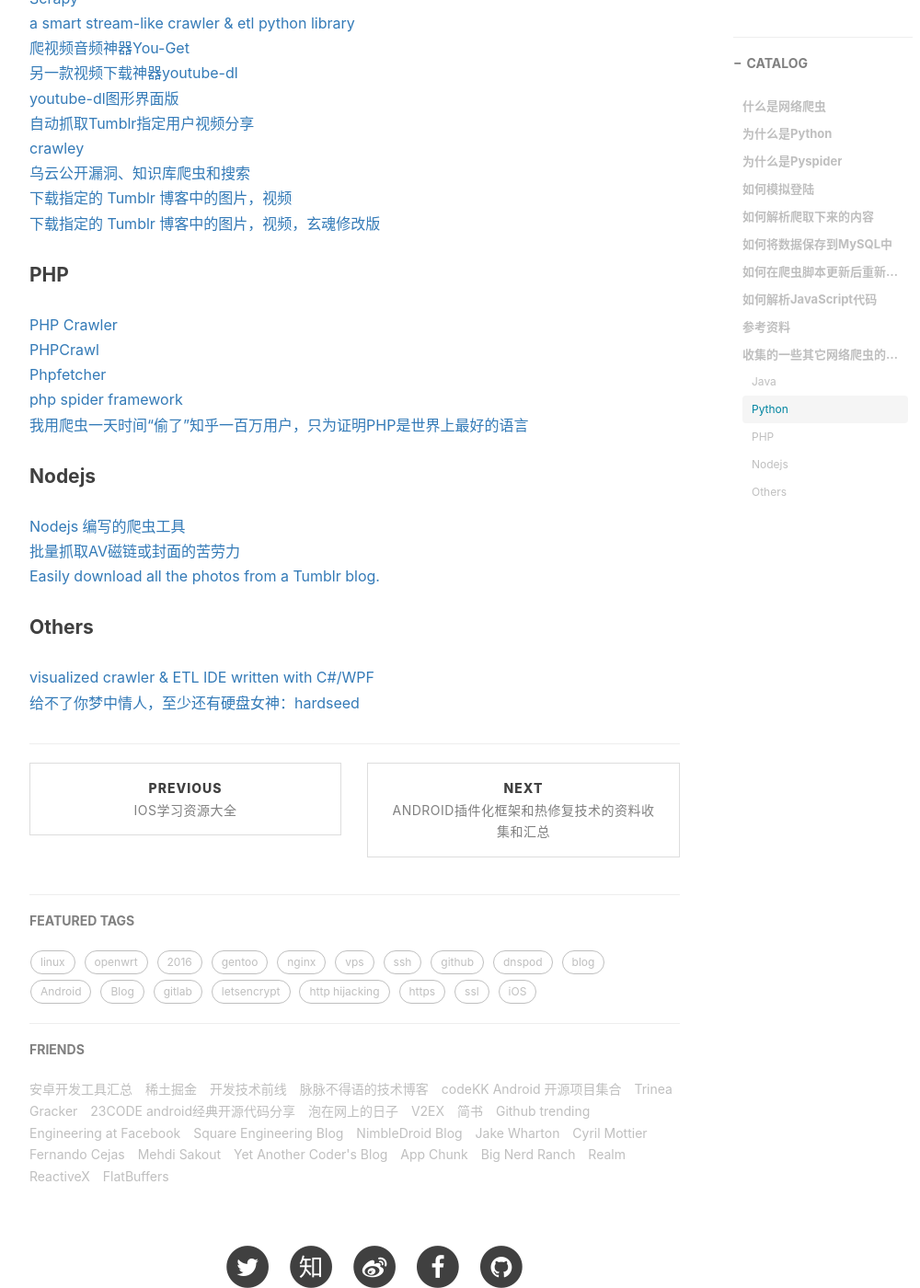
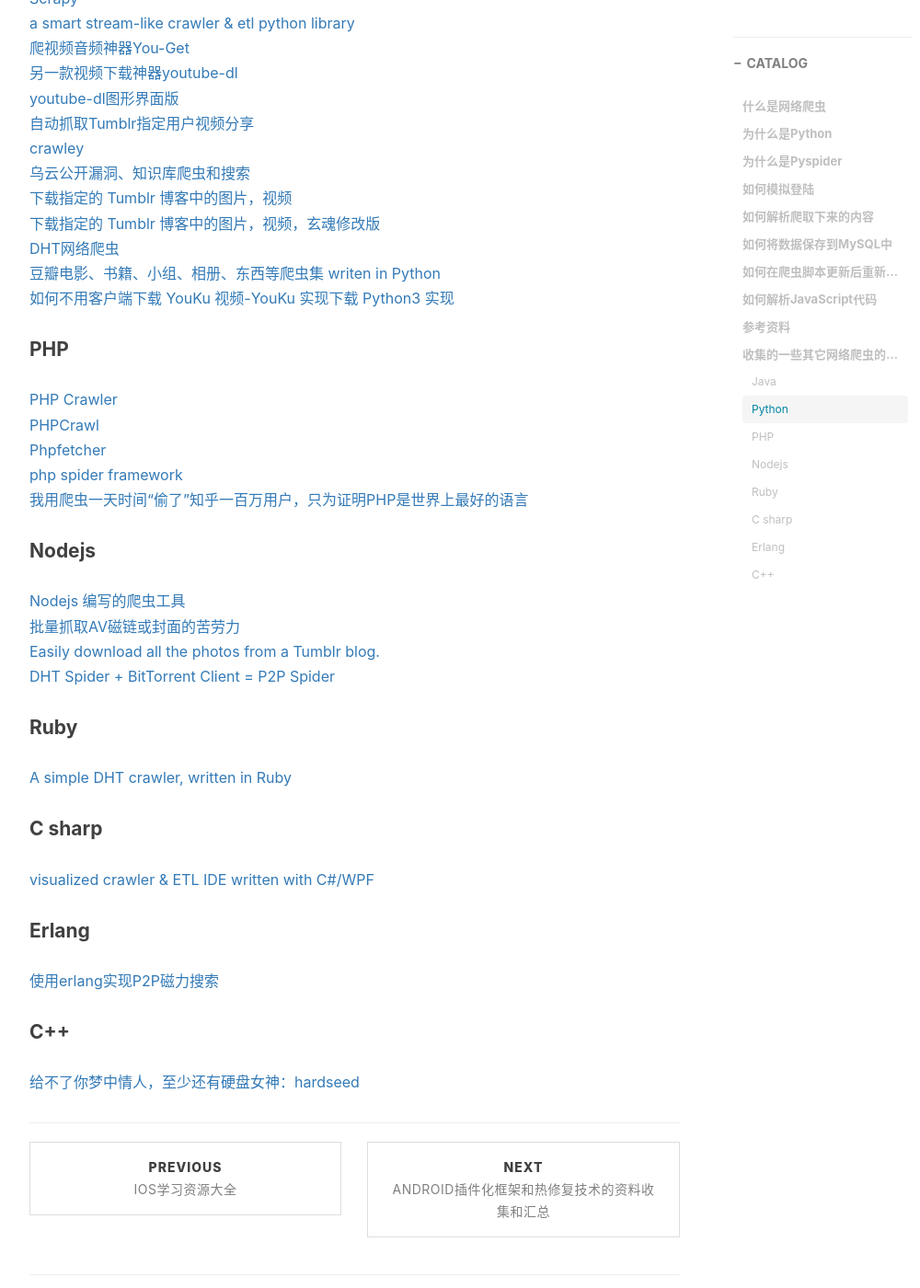
Before and after one commit to figofuture/figofuture.github.io, a Jekyll site: the page built from _posts/2016-08-10-pyspider-as-a-web-crawler-system.markdown, in a window 1280 px wide and 1400 px high, scrolled down 11719 px. Shown: the whole window at 92% size, without its empty margins (233-1233 px from the left). Built offline with Jekyll 4.4.1, drawn with Linux system fonts in a browser that asks for light colours; nearby versions of some CDN libraries; comment, search, counter and statistics services are not loaded.

Commit message:
add new android hotfix frameworks and new crawler

```diff
--- a/_posts/2016-08-10-pyspider-as-a-web-crawler-system.markdown
+++ b/_posts/2016-08-10-pyspider-as-a-web-crawler-system.markdown
@@ -441,6 +441,9 @@
 [乌云公开漏洞、知识库爬虫和搜索](https://github.com/hanc00l/wooyun_public)
 [下载指定的 Tumblr 博客中的图片，视频](https://github.com/dixudx/tumblr-crawler)
 [下载指定的 Tumblr 博客中的图片，视频，玄魂修改版](https://github.com/xuanhun/tumblr-crawler)
+[DHT网络爬虫](https://github.com/78/ssbc)
+[豆瓣电影、书籍、小组、相册、东西等爬虫集 writen in Python](https://github.com/dontcontactme/doubanspiders)
+[如何不用客户端下载 YouKu 视频-YouKu 实现下载 Python3 实现](http://zpz.name/2378/)
 
 #### PHP
 [PHP Crawler](https://sourceforge.net/projects/php-crawler/)
@@ -453,7 +456,17 @@
 [Nodejs 编写的爬虫工具](https://github.com/xwartz/spider)
 [批量抓取AV磁链或封面的苦劳力](https://github.com/raawaa/jav-scrapy)
 [Easily download all the photos from a Tumblr blog.](https://github.com/Leeiio/tumblr-downloader)
+[DHT Spider + BitTorrent Client = P2P Spider](https://github.com/dontcontactme/p2pspider)
 
-#### Others
+#### Ruby
+[A simple DHT crawler, written in Ruby](https://github.com/dontcontactme/rbdht)
+
+#### C sharp
 [visualized crawler & ETL IDE written with C#/WPF](https://github.com/ferventdesert/Hawk)
+
+#### Erlang
+[使用erlang实现P2P磁力搜索](https://github.com/kevinlynx/dhtcrawler2)
+
+#### C++
+
 [给不了你梦中情人，至少还有硬盘女神：hardseed](https://github.com/yangyangwithgnu/hardseed)
--- a/_posts/2016-08-12-android-plugin-and-hotfix-collections.markdown
+++ b/_posts/2016-08-12-android-plugin-and-hotfix-collections.markdown
@@ -64,6 +64,10 @@
 [Nuwa](https://github.com/jasonross/Nuwa) 寒江不钓
 [DroidFix](https://github.com/bunnyblue/DroidFix) BunnyBlue
 [AndFix](https://github.com/alibaba/AndFix) 董炼师
+[Tinker](https://github.com/Tencent/tinker) 腾讯
+[ZeusPlugin](https://github.com/iReaderAndroid/ZeusPlugin) 掌阅
+[Robust](http://tech.meituan.com/android_robust.html) 美团
+[Aceso](https://github.com/meili/Aceso) 蘑菇街
 
 #### 热修复方案实践谈
 [各大热补丁方案分析和比较](http://blog.zhaiyifan.cn/2015/11/20/HotPatchCompare/)
```
